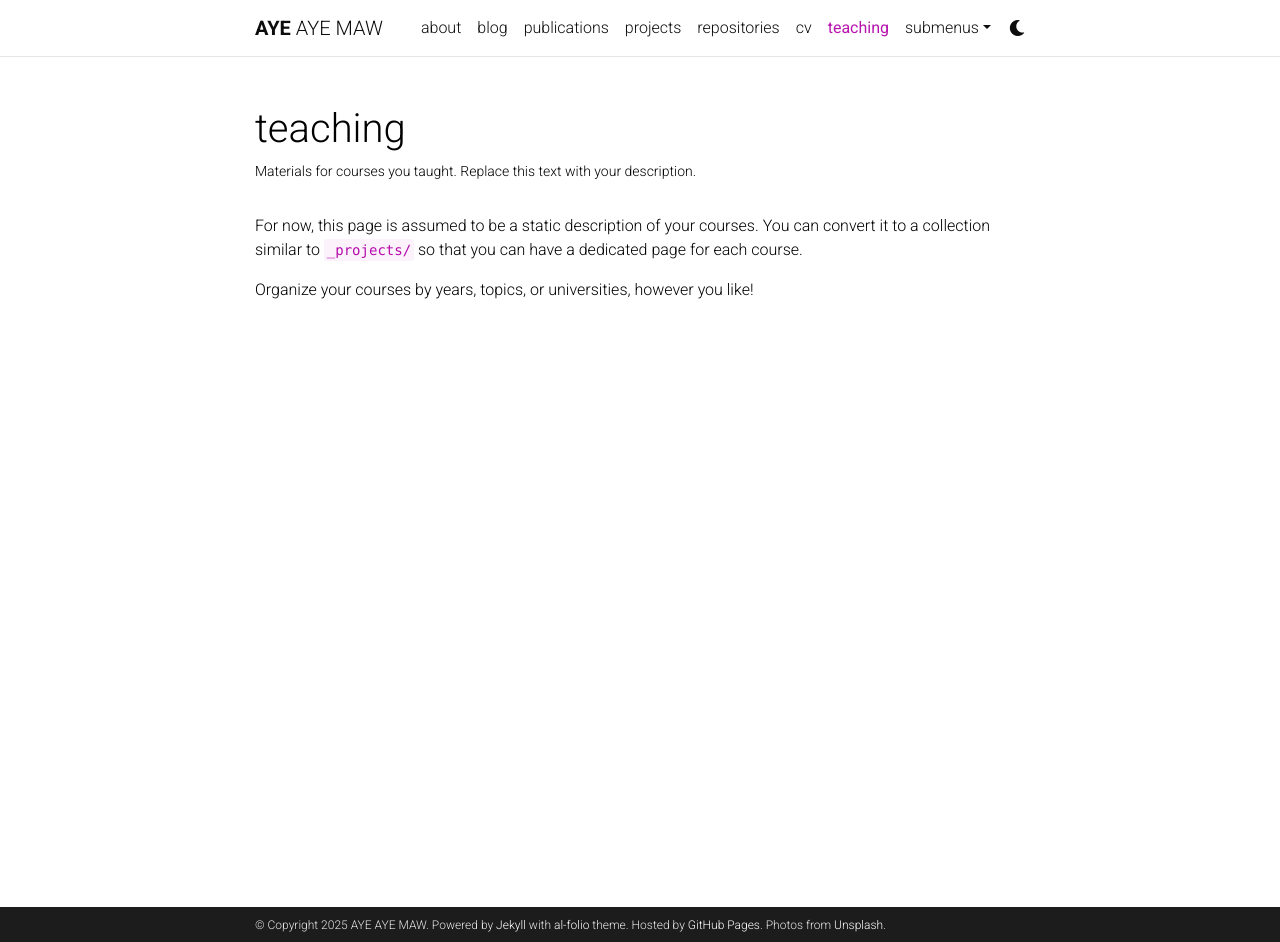
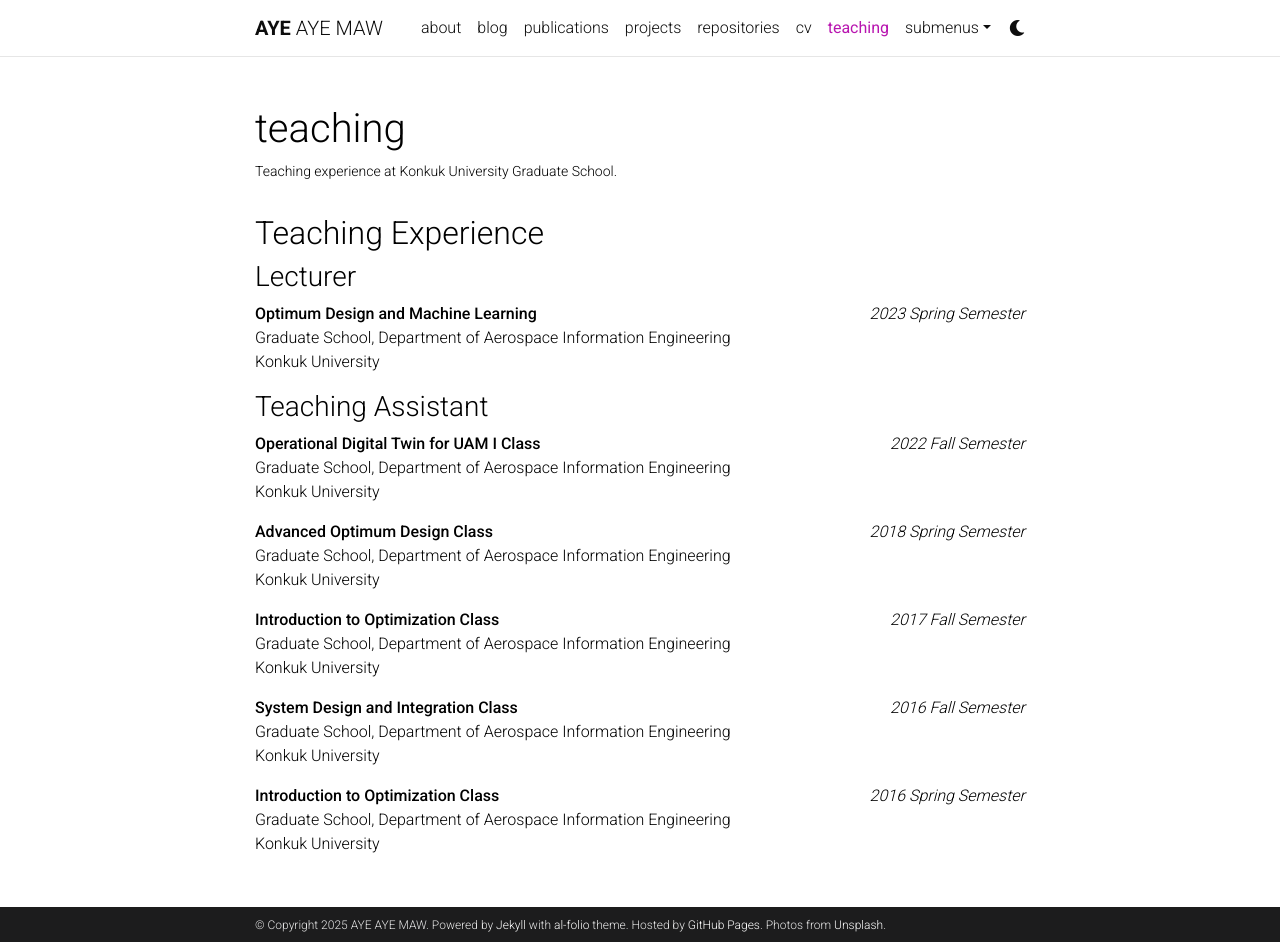
Before and after one commit to miayemaw/miayemaw.github.io, a Jekyll site: the page built from _pages/teaching.md, in a window 1280 px wide and 942 px high. Built offline with Jekyll 4.4.1, drawn with Linux system fonts in a browser that asks for light colours; comment, search, counter and statistics services are not loaded; a style sheet for code colours, icons or effects is not loaded.

Commit message:
Update teaching page with actual course experience

```diff
--- a/_pages/teaching.md
+++ b/_pages/teaching.md
@@ -2,11 +2,35 @@
 layout: page
 permalink: /teaching/
 title: teaching
-description: Materials for courses you taught. Replace this text with your description.
+description: Teaching experience at Konkuk University Graduate School.
 nav: true
 nav_order: 5
 ---
 
-For now, this page is assumed to be a static description of your courses. You can convert it to a collection similar to `_projects/` so that you can have a dedicated page for each course.
+## Teaching Experience
 
-Organize your courses by years, topics, or universities, however you like!
+### Lecturer
+**Optimum Design and Machine Learning** <span style="float: right;">*2023 Spring Semester*</span>
+Graduate School, Department of Aerospace Information Engineering
+Konkuk University
+
+### Teaching Assistant
+**Operational Digital Twin for UAM I Class** <span style="float: right;">*2022 Fall Semester*</span>
+Graduate School, Department of Aerospace Information Engineering
+Konkuk University
+
+**Advanced Optimum Design Class** <span style="float: right;">*2018 Spring Semester*</span>
+Graduate School, Department of Aerospace Information Engineering
+Konkuk University
+
+**Introduction to Optimization Class** <span style="float: right;">*2017 Fall Semester*</span>
+Graduate School, Department of Aerospace Information Engineering
+Konkuk University
+
+**System Design and Integration Class** <span style="float: right;">*2016 Fall Semester*</span>
+Graduate School, Department of Aerospace Information Engineering
+Konkuk University
+
+**Introduction to Optimization Class** <span style="float: right;">*2016 Spring Semester*</span>
+Graduate School, Department of Aerospace Information Engineering
+Konkuk University
```
